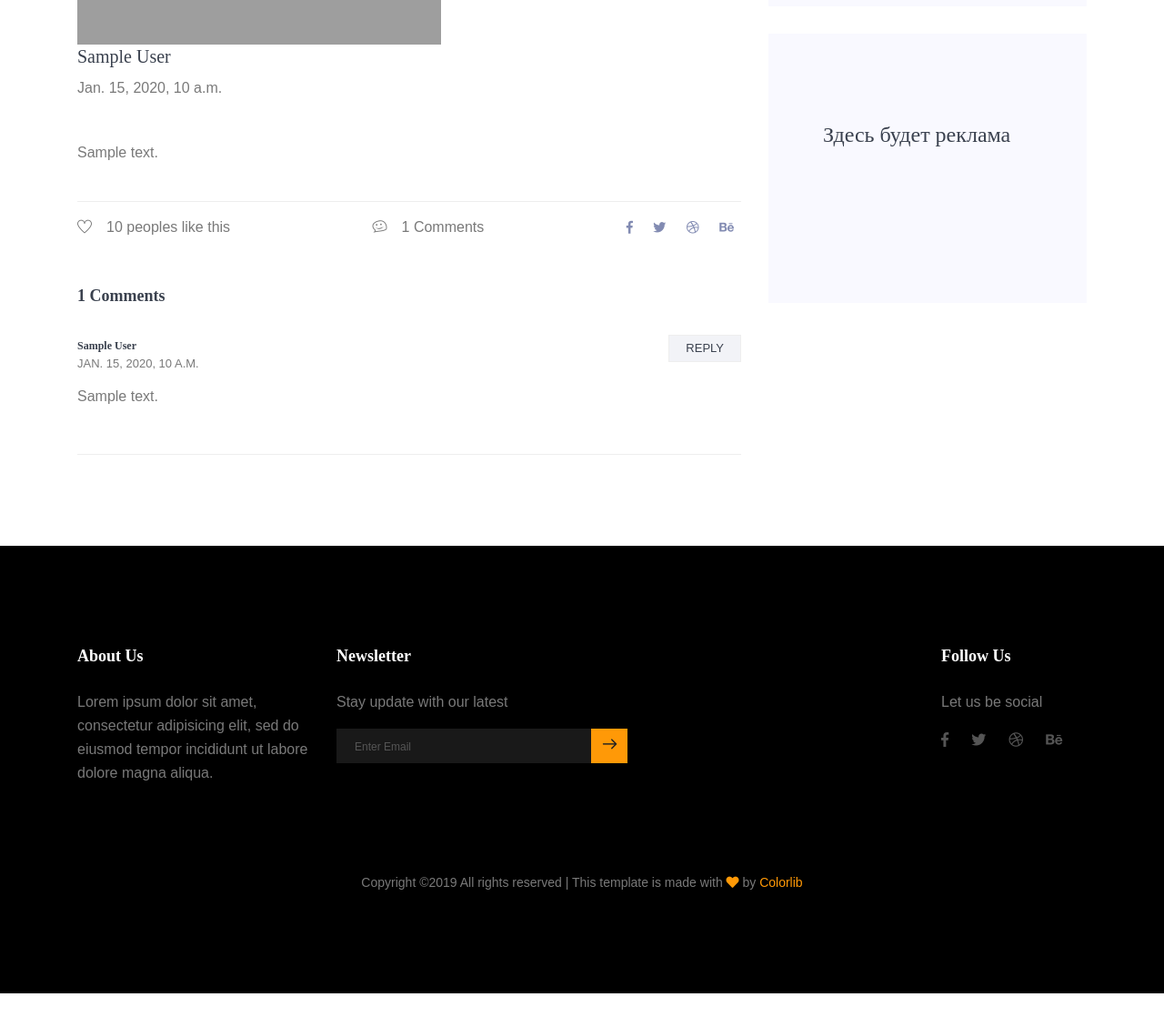
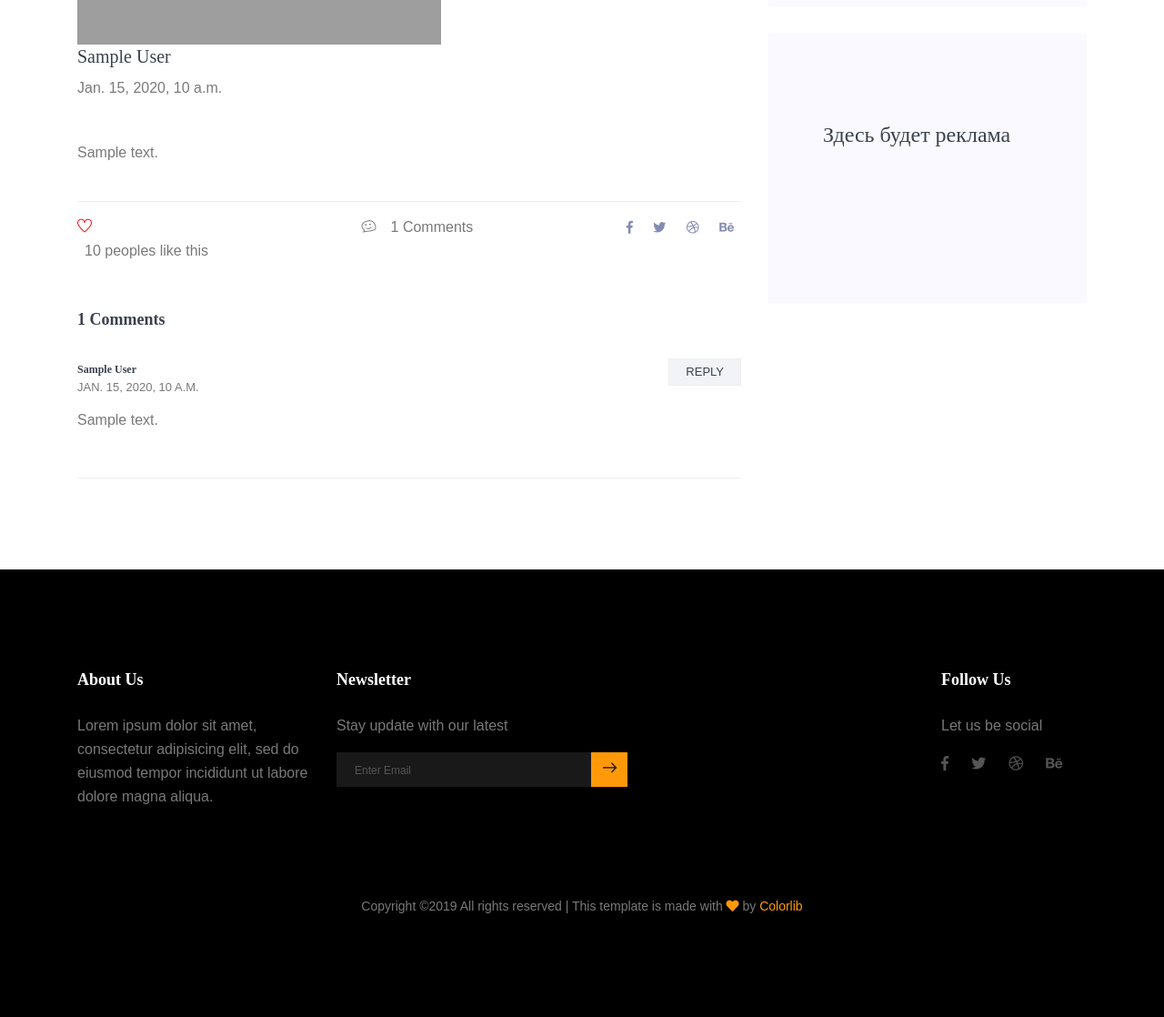
Before and after one commit to qDes/django_blog_layout, a Django app: template templates/blog-details.html in a window 1280 px wide. Shown: the part 835-1953 px from the top of the page at 91% size. Before the commit the page ends 1927 px from the top, so only its background shows below. Run offline with Django 3.2, Linux system fonts and the light colour scheme; the template is opened without the code that fills it: most values are stand-ins (such as "Sample title", 1, 10 or a date in 2020); some libraries are stand-ins or nearby versions; grey boxes are pictures that could not be loaded.

Commit message:
make like heart red

```diff
--- a/templates/blog-details.html
+++ b/templates/blog-details.html
@@ -83,7 +83,10 @@
                 </div>
                 <p>{{ post.text }}</p>
                <div class="news_d_footer flex-column flex-sm-row">
-                 <a href="#"><span class="align-middle mr-2"><i class="ti-heart"></i></span>{{ post.likes_amount }} peoples like this</a>
+
+                 <a href="#">
+
+                  <span class="align-middle mr-2"><div style="color: red;"><i class="ti-heart"></i></div></span>{{ post.likes_amount }} peoples like this</a>
                  <a class="justify-content-sm-center ml-sm-auto mt-sm-0 mt-2" href="#"><span class="align-middle mr-2"><i class="ti-themify-favicon"></i></span>{{ post.comments|length }} Comments</a>
                  <div class="news_socail ml-sm-auto mt-sm-0 mt-2">
                <a href="#"><i class="fab fa-facebook-f"></i></a>
```
